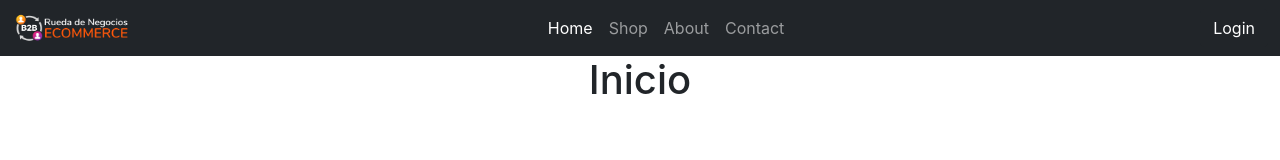
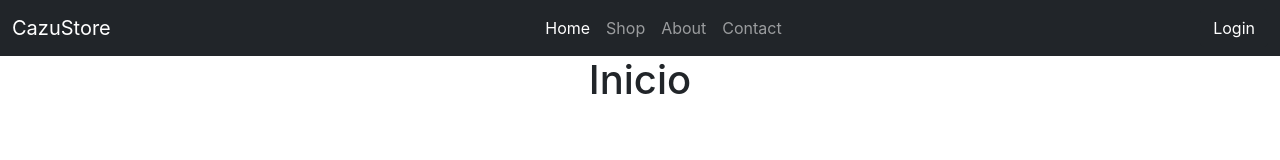
Before and after one commit to Sempatte/cazustore, a React (Create React App) app: page / in a window 1280 px wide. Shown: the top 160 px of the page. Built offline with nearby package versions, Linux system fonts and the light colour scheme.

Commit message:
Navbar anadido

```diff
--- a/src/components/navegation/navbar.js
+++ b/src/components/navegation/navbar.js
@@ -6,9 +6,7 @@ const navbar = () => {
         <div>
             <nav className="navbar navbar-expand-lg navbar-dark  bg-dark">
                 <div className="container-fluid">
-                    <Link to="/">
-                        <img src="./logo2.png" width='120' />
-                    </Link>
+                    <Link class="navbar-brand" to="/">CazuStore</Link>
                     <button className="navbar-toggler" type="button" data-bs-toggle="collapse" data-bs-target="#navbarTogglerDemo01" aria-controls="navbarTogglerDemo01" aria-expanded="false" aria-label="Toggle navigation">
                         <span className="navbar-toggler-icon"></span>
                     </button>
```
